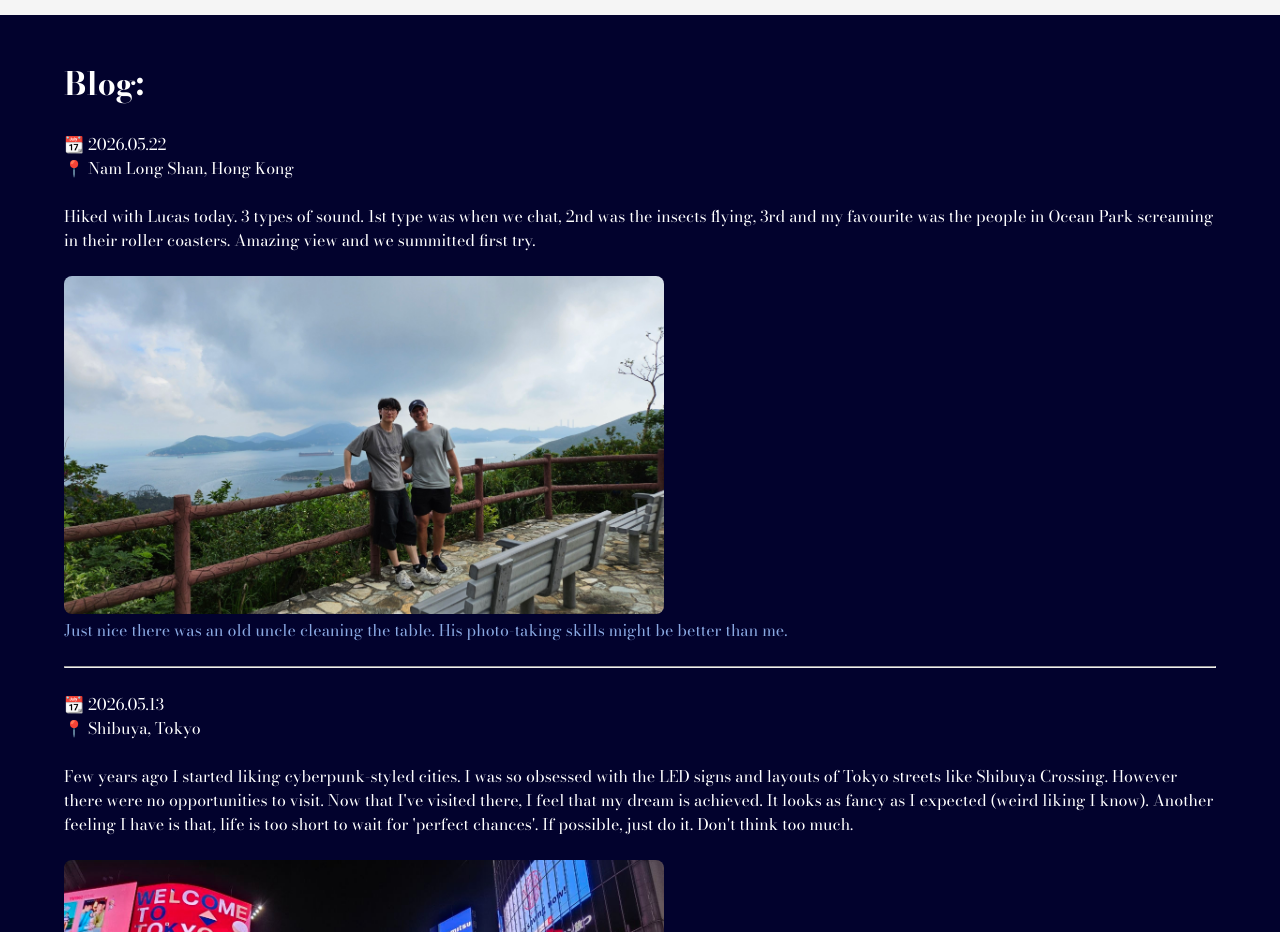
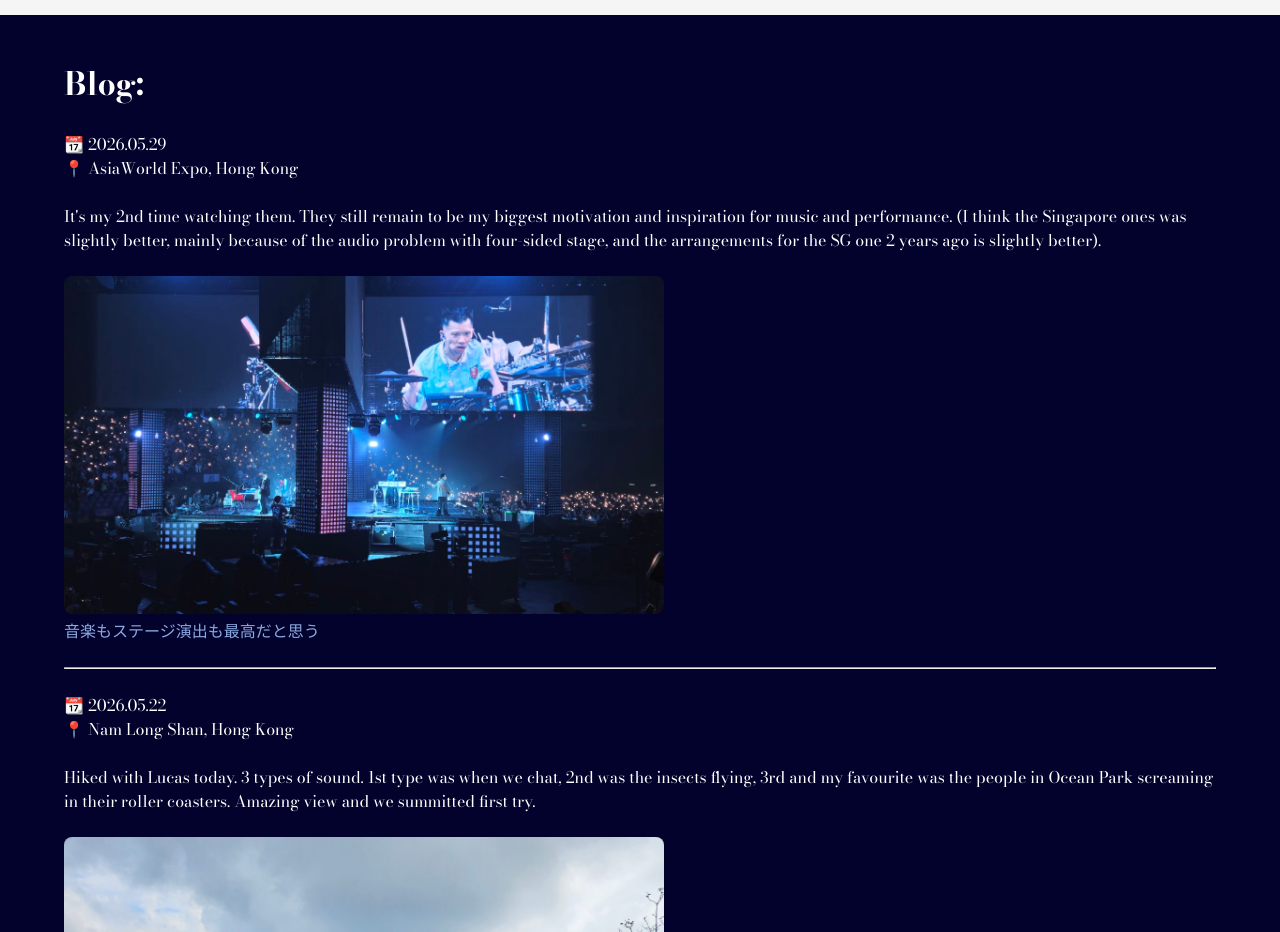
Before and after one commit to hinjiwong2025/hinjiwong2025.github.io, a plain HTML site: page index.html in a window 1280 px wide. Shown: the part 2500-3432 px from the top of the page. Drawn offline with nearby package versions, Linux system fonts and the light colour scheme; a web font is replaced by a local one.

Commit message:
blog uopdates

```diff
--- a/index.html
+++ b/index.html
@@ -89,6 +89,17 @@
         <audio src="audio/Sunny Car Ride On Mountain (alpha 1.2).mp3" controls label=""></audio> <br><br>
         🎵 Game Theory (EDM) <br><br>
         <audio src="audio/null.mp3" controls></audio>  -->
+        <p>📆 2026.05.29</p>
+        <p>📍 AsiaWorld Expo, Hong Kong</p><br>
+        <p>It's my 2nd time watching them. They still remain to be my biggest motivation and inspiration for music and performance. (I think the Singapore ones was slightly better, mainly because of the audio problem with four-sided stage, and the arrangements for the SG one 2 years ago is slightly better).</p>
+        <br>
+        <figure>
+            <img src="img/kinggnuHK.jpg" alt="">
+            <figcaption>音楽もステージ演出も最高だと思う</figcaption>
+        </figure>
+        <br>
+        <hr>
+        <br>
         <!-- start copy -->
         <p>📆 2026.05.22</p>
         <p>📍 Nam Long Shan, Hong Kong</p><br>
```
Also changed, not shown: img/kinggnuHK.jpg (added), 1 other file.
